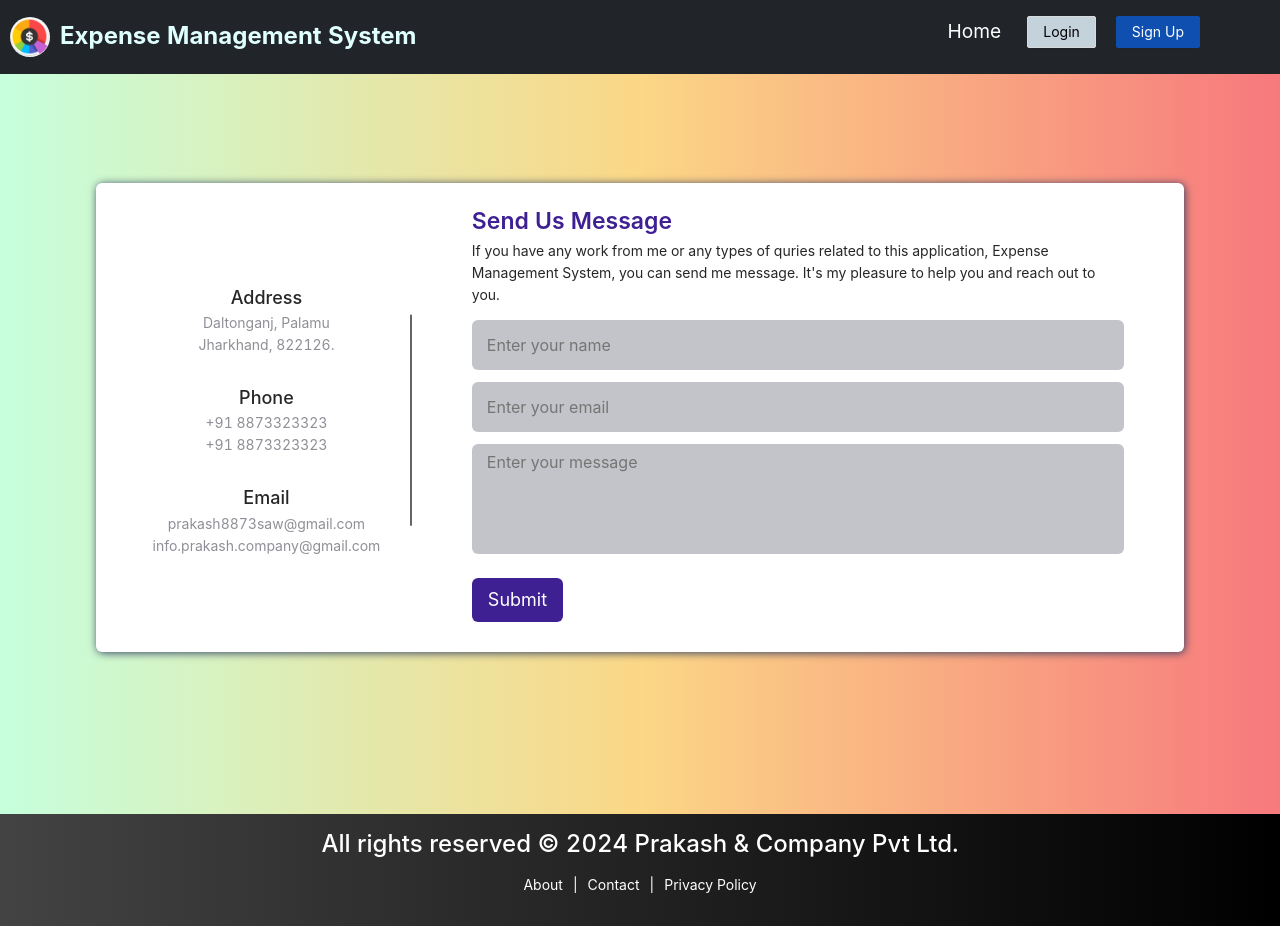
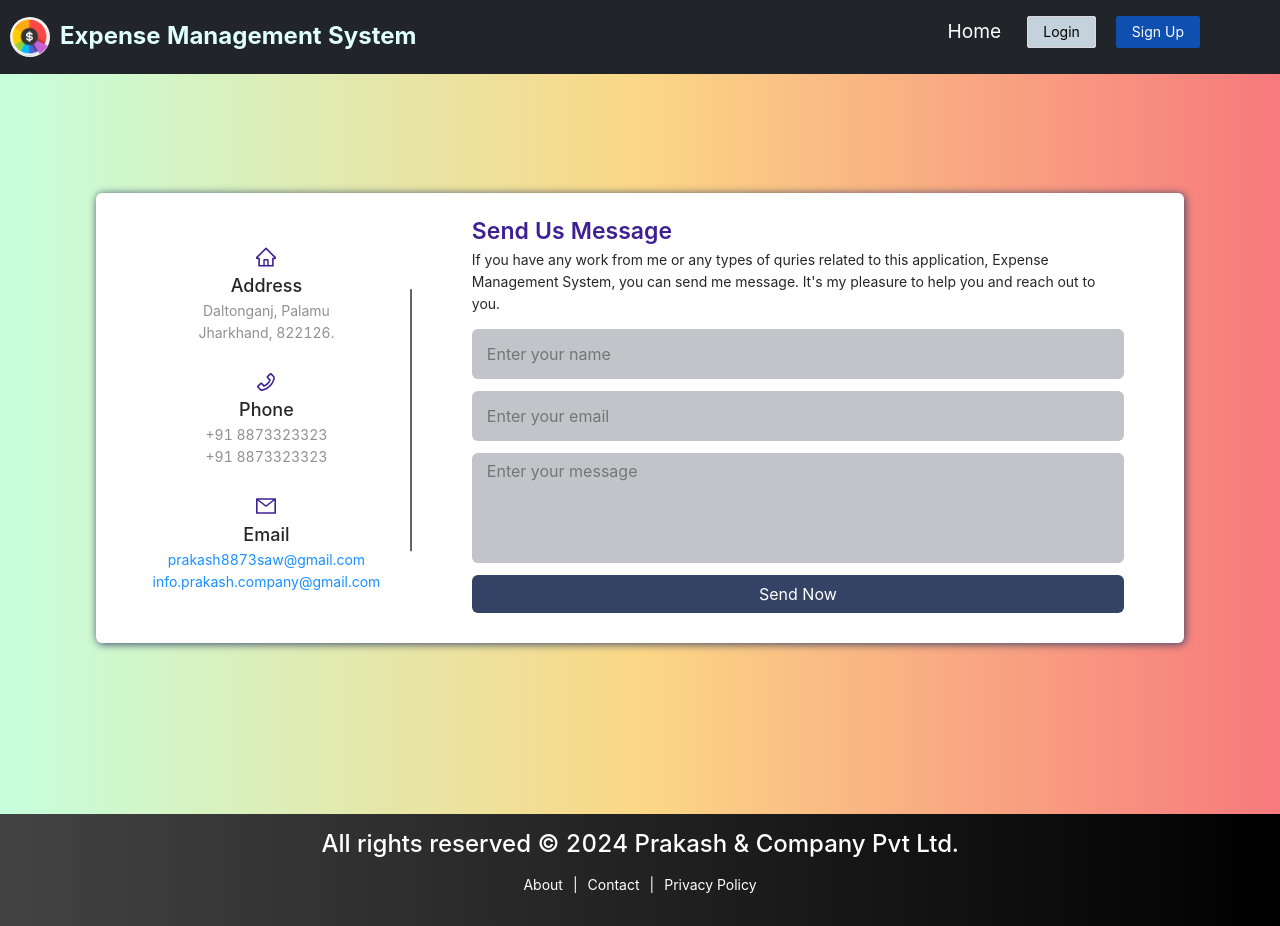
Before and after one commit to Prakashsaw/Production-Expense-Management-System-Frontend, a React (Create React App) app: page /contact-us in a window 1280 px wide. Built offline with nearby package versions, Linux system fonts and the light colour scheme.

Commit message:
Completed with contact us API with model, comtroller and route and in frontend axios call with all validations and done with fully working condition

```diff
--- a/src/pages/UserDetails/ContactUs.css
+++ b/src/pages/UserDetails/ContactUs.css
@@ -56,6 +56,10 @@
   font-size: 14px;
   color: #8f8f97;
 }
+.about-content .left-side .icons svg {
+  font-size: 20px;
+  color: #3e2093;
+}
 .about-container .about-content .right-side {
   width: 75%;
   margin-left: 75px;
@@ -88,23 +92,22 @@
 .about-content .right-side .input-box textarea {
   padding-top: 6px;
 }
+
 .about-content .right-side .button {
   display: inline-block;
   margin-top: 12px;
 }
-.about-content .right-side .button input[type="submit"] {
-  color: #fff;
-  font-size: 18px;
+
+.about-content .button button {
+  background-color: #344265;
+  color: white;
   outline: none;
-  border: none;
-  padding: 8px 16px;
-  border-radius: 6px;
-  background: #3e2093;
-  cursor: pointer;
-  transition: all 0.3s ease;
+  width: 100%;
 }
-.about-content .button input[type="submit"]:hover {
-  background: #5029bc;
+
+.about-content .button button:hover {
+  background-color: green;
+  color: white;
 }
 
 @media (max-width: 950px) {
--- a/src/pages/UserDetails/ContactUs.js
+++ b/src/pages/UserDetails/ContactUs.js
@@ -1,11 +1,80 @@
-import React from "react";
+import React, { useState } from "react";
 import "./ContactUs.css";
 import Footer from "../../components/Layout/Footer";
 import Header1 from "../../components/Layout/Header1";
+import { Alert, message } from "antd";
+import { getResponseError } from "../../utils/getResponseError";
+import axios from "axios";
+import { BASE_URL } from "../../utils/baseURL";
+import {
+  HomeOutlined,
+  LoadingOutlined,
+  MailOutlined,
+  PhoneOutlined,
+} from "@ant-design/icons";
+import { useNavigate } from "react-router-dom";
 const ContactUs = () => {
-  const handleFormSubmit = (e) => {
+  const [formData, setFormData] = useState({
+    name: "",
+    email: "",
+    message: "",
+  });
+  const [loading, setLoading] = useState(false);
+  const [messageSendingError, setMessageSendingError] = useState(null);
+  const [responseMessage, setResponseMessage] = useState(null);
+  const navigate = useNavigate();
+
+  const handleChange = (e) => {
     e.preventDefault();
-    console.log("Message sent successfully...!");
+    setFormData({ ...formData, [e.target.name]: e.target.value });
+  };
+
+  const handleFormSubmit = async (e) => {
+    e.preventDefault();
+    try {
+      setResponseMessage(null);
+      console.log("formData: ", formData);
+      // validate form data
+      if (!formData.name || !formData.email || !formData.message) {
+        setMessageSendingError("All fields are required.");
+        return;
+      }
+      // validate email format
+      if (
+        !/^[a-zA-Z0-9._:$!%-]+@[a-zA-Z0-9.-]+\.[a-zA-Z]{2,4}$/.test(
+          formData.email
+        )
+      ) {
+        setMessageSendingError("Invalid email. Please enter valid email.");
+        return;
+      }
+
+      setLoading(true);
+      const response = await axios.post(
+        `${BASE_URL}/api/v1/user-information/contact-us`,
+        formData
+      );
+      setLoading(false);
+      setMessageSendingError(null);
+      console.log("response.data:", response.data);
+      setResponseMessage(
+        "Message sent successfully. We will reach out to you soon."
+      );
+      message.success(
+        "Message sent successfully. We will reach out to you soon."
+      );
+      setTimeout(() => {
+        navigate("/");
+      }, 2000);
+    } catch (error) {
+      setLoading(false);
+      setResponseMessage(null);
+      setMessageSendingError(getResponseError(error));
+      console.log(error);
+      message.error(
+        "Something went wrong in sending message. Please try again."
+      );
+    }
   };
 
   return (
@@ -16,22 +85,36 @@ const ContactUs = () => {
           <div className="about-content">
             <div className="left-side">
               <div className="address details">
-                <i className="fas fa-map-marker-alt" />
+                <div className="icons">
+                  <HomeOutlined />
+                </div>
                 <div className="topic">Address</div>
                 <div className="text-one">Daltonganj, Palamu</div>
                 <div className="text-two">Jharkhand, 822126.</div>
               </div>
               <div className="phone details">
-                <i className="fas fa-phone-alt" />
+                <div className="icons">
+                  <PhoneOutlined />
+                </div>
                 <div className="topic">Phone</div>
                 <div className="text-one">+91 8873323323</div>
                 <div className="text-two">+91 8873323323</div>
               </div>
               <div className="email details">
-                <i className="fas fa-envelope" />
+                <div className="icons">
+                  <MailOutlined />
+                </div>
                 <div className="topic">Email</div>
-                <div className="text-one">prakash8873saw@gmail.com</div>
-                <div className="text-two">info.prakash.company@gmail.com</div>
+                <div className="text-one">
+                  <a href="mailto:prakash8873saw@gmail.com">
+                    prakash8873saw@gmail.com
+                  </a>
+                </div>
+                <div className="text-two">
+                  <a href="mailto:info.prakash.company@gmail.com">
+                    info.prakash.company@gmail.com
+                  </a>
+                </div>
               </div>
             </div>
             <div className="right-side">
@@ -48,7 +131,7 @@ const ContactUs = () => {
                     id="name"
                     name="name"
                     placeholder="Enter your name"
-                    required
+                    onChange={handleChange}
                   />
                 </div>
                 <div className="input-box">
@@ -57,7 +140,7 @@ const ContactUs = () => {
                     id="email"
                     name="email"
                     placeholder="Enter your email"
-                    required
+                    onChange={handleChange}
                   />
                 </div>
                 <div className="input-box message-box">
@@ -65,12 +148,31 @@ const ContactUs = () => {
                     id="message"
                     name="message"
                     placeholder="Enter your message"
-                    required
                     defaultValue={""}
+                    onChange={handleChange}
                   />
                 </div>
-                <div className="button">
-                  <input type="submit" defaultValue="Send Now" />
+
+                {messageSendingError && (
+                  <Alert
+                    message={messageSendingError}
+                    type="error"
+                    showIcon
+                    style={{ marginBottom: 10 }}
+                  />
+                )}
+                {responseMessage && (
+                  <Alert
+                    message={responseMessage}
+                    type="success"
+                    showIcon
+                    style={{ marginTop: 10 }}
+                  />
+                )}
+                <div className="button pb-0 mt-0 d-flex justify-content-center">
+                  <button className="btn" type="submit" disabled={loading}>
+                    {loading ? <LoadingOutlined /> : "Send Now"}
+                  </button>
                 </div>
               </form>
             </div>
--- a/src/utils/getResponseError.js
+++ b/src/utils/getResponseError.js
@@ -5,7 +5,9 @@ export const getResponseError = (error) => {
 
   if (error.response) {
     if (
-      (error.response.status === 400 || error.response.status === 401) &&
+      (error.response.status === 400 ||
+        error.response.status === 401 ||
+        error.response.status === 500) &&
       error.response.data
     ) {
       return error.response.data.message;
```
